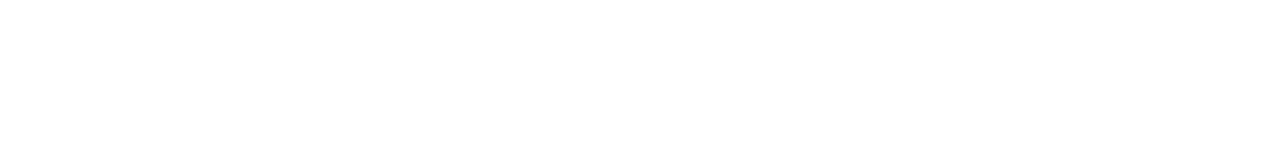
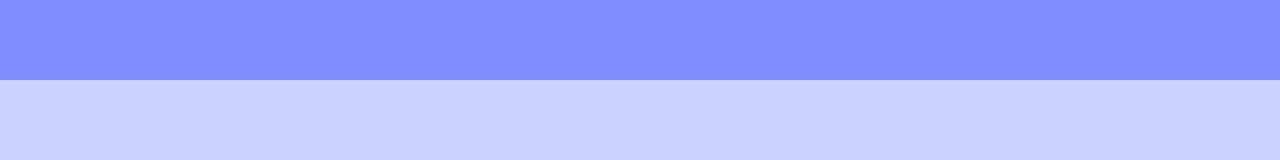
Before and after one commit to Ahecha/css-grail-css-layout, a plain HTML site: page index.html in a window 1280 px wide. Drawn offline with Linux system fonts and the light colour scheme.

Commit message:
2 files modified

```diff
--- a/index.html
+++ b/index.html
@@ -14,9 +14,9 @@ crossorigin="anonymous" referrerpolicy="no-referrer"/>
     <title>Css grail css layout</title>
 </head>
 <body>
-    <div class="outer-grid">
-        <zheader></zheader>
-        <nav></nav>
+    <div class="outer-grid outer-grid-expanded">
+        <header></header>
+        <nav class= "hide-nav"></nav>
     <div class="inner-grid"></div>
     </div>
   <script src="script.js"></script>
--- a/style.css
+++ b/style.css
@@ -1,26 +1,48 @@
 * {
-    box-sizing: border-box;
-    margin: 0;
-    padding: 0;
+  box-sizing: border-box;
+  margin: 0;
+  padding: 0;
+}
+
+html {
+  font-family: 'Dosis', sans-serif;
+}
+
+header {
+  grid-area: alias-header;
+  background-color: rgba(0, 31, 255, 0.5);
+}
+
+nav {
+  grid-area: alias-nav;
+  background-color: rgba(0, 31, 255, 0.8);
+  width: 50px;
+  height: 50px;
+/*  display: none;
+  */
+}
+
+.outer-grid {
+  display: grid;
+  height: 100vH;
+  grid-template-columns: 9% 1fr;
+  grid-template-rows: 10% 1fr;
+  grid-template-areas: "alias-header alias-header"
+                        "alias-inner alias-inner";
 
 }
 
-html {
-    font-family: Dosis, sans-serif;
+.outer-grid-expanded {
+   /* grid-template-areas: "alias-header alias-header"
+                        "alias-nav alias-inner";
+  */
 }
 
-header {
-
-}
-
-nav {
-
-}
-
-.outer-grid {
-
+.hide-nav {
+  display: none;
 }
 
 .inner-grid {
-
+  grid-area: alias-inner;
+  background-color: rgba(0, 31, 255, 0.2);
 }
```
